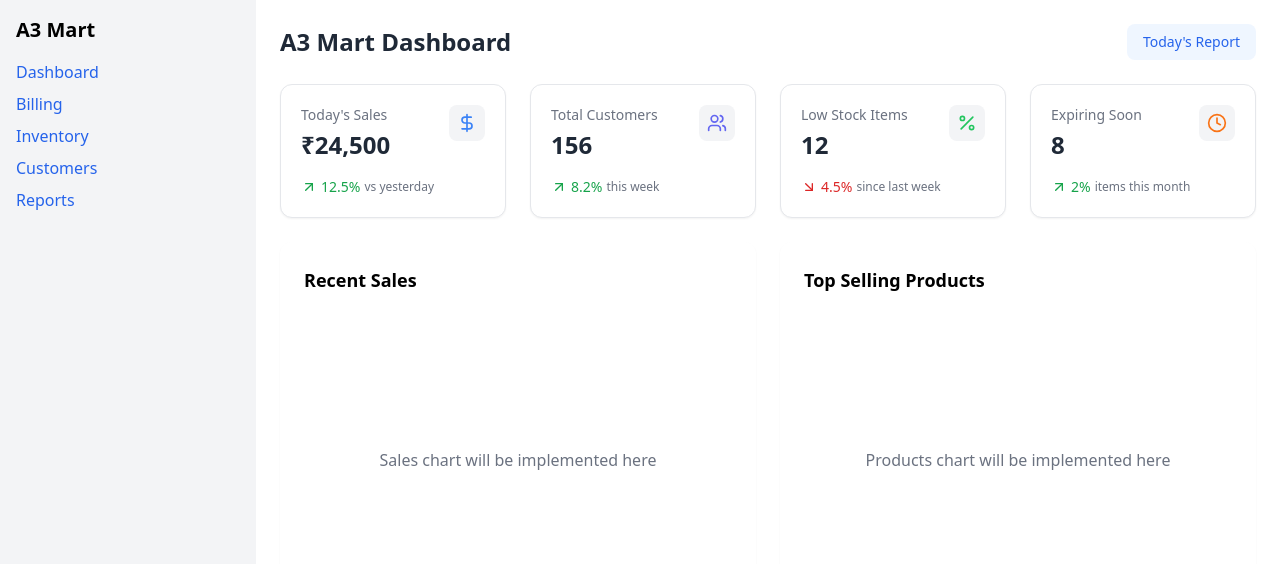
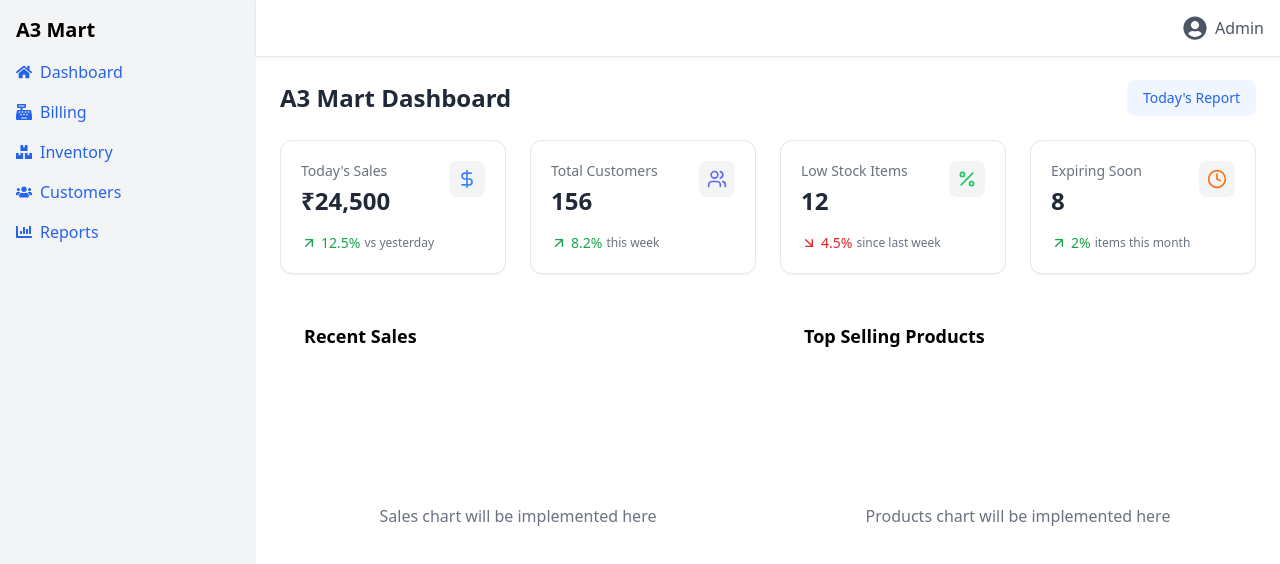
Before and after one commit to imsrkno1/A3-Mart, a React (Vite) app: page / in a window 1280 px wide. Shown: the top 564 px of the page. Built offline with nearby package versions, Linux system fonts and the light colour scheme.

Commit message:
Update Layout.tsx

```diff
--- a/src/components/layout/Layout.tsx
+++ b/src/components/layout/Layout.tsx
@@ -1,5 +1,6 @@
 import React from 'react';
 import { Link } from 'react-router-dom';
+import { FaHome, FaCashRegister, FaBoxes, FaUsers, FaChartBar, FaUserCircle } from 'react-icons/fa';
 
 export default function Layout({ children }) {
   return (
@@ -7,19 +8,40 @@ export default function Layout({ children }) {
       {/* Sidebar */}
       <div className="w-64 bg-gray-100 p-4">
         <h2 className="text-xl font-bold mb-4">A3 Mart</h2>
-        <nav className="flex flex-col gap-2">
-          <Link to="/" className="text-blue-600 hover:underline">Dashboard</Link>
-          <Link to="/billing" className="text-blue-600 hover:underline">Billing</Link>
-          <Link to="/inventory" className="text-blue-600 hover:underline">Inventory</Link>
-          <Link to="/customers" className="text-blue-600 hover:underline">Customers</Link>
-          <Link to="/reports" className="text-blue-600 hover:underline">Reports</Link>
+        <nav className="flex flex-col gap-4">
+          <Link to="/" className="flex items-center gap-2 text-blue-600 hover:underline">
+            <FaHome /> Dashboard
+          </Link>
+          <Link to="/billing" className="flex items-center gap-2 text-blue-600 hover:underline">
+            <FaCashRegister /> Billing
+          </Link>
+          <Link to="/inventory" className="flex items-center gap-2 text-blue-600 hover:underline">
+            <FaBoxes /> Inventory
+          </Link>
+          <Link to="/customers" className="flex items-center gap-2 text-blue-600 hover:underline">
+            <FaUsers /> Customers
+          </Link>
+          <Link to="/reports" className="flex items-center gap-2 text-blue-600 hover:underline">
+            <FaChartBar /> Reports
+          </Link>
         </nav>
       </div>
 
-      {/* Main content */}
-      <main className="flex-1 p-6 overflow-auto">
-        {children}
-      </main>
+      {/* Main content with topbar */}
+      <div className="flex-1 flex flex-col">
+        {/* Topbar */}
+        <header className="bg-white shadow p-4 flex justify-end items-center">
+          <div className="flex items-center gap-2 text-gray-600">
+            <FaUserCircle size={24} />
+            <span>Admin</span>
+          </div>
+        </header>
+
+        {/* Page content */}
+        <main className="flex-1 p-6 overflow-auto">
+          {children}
+        </main>
+      </div>
     </div>
   );
 }
```
